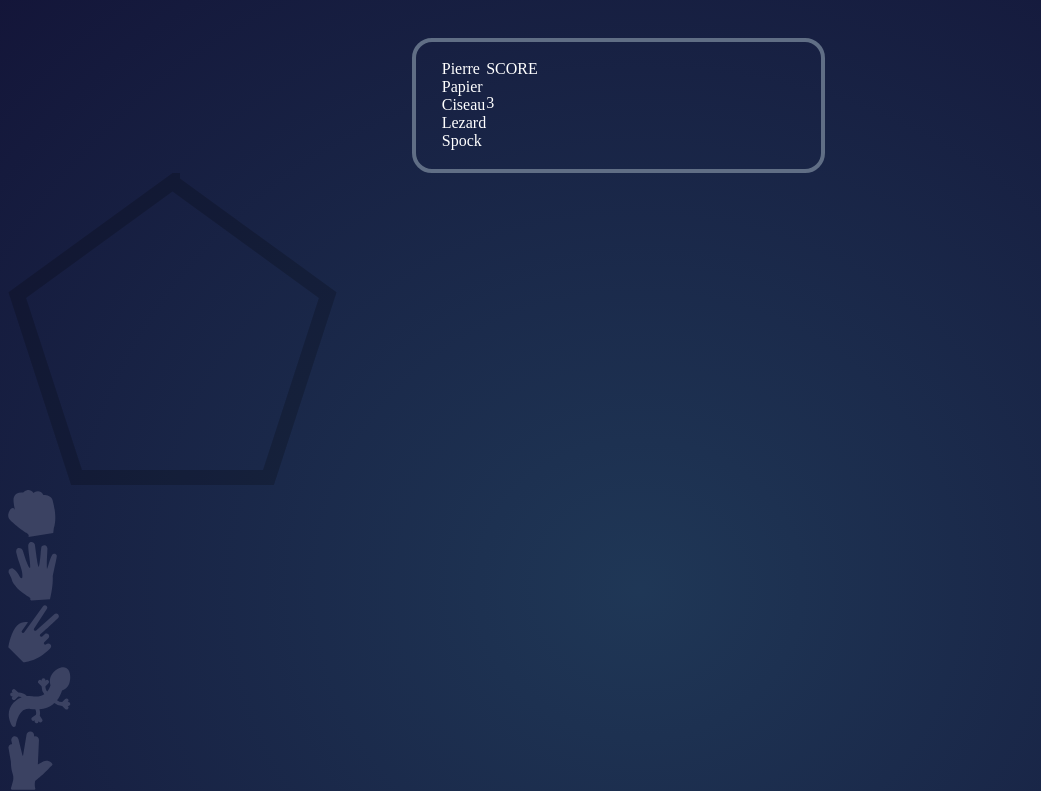
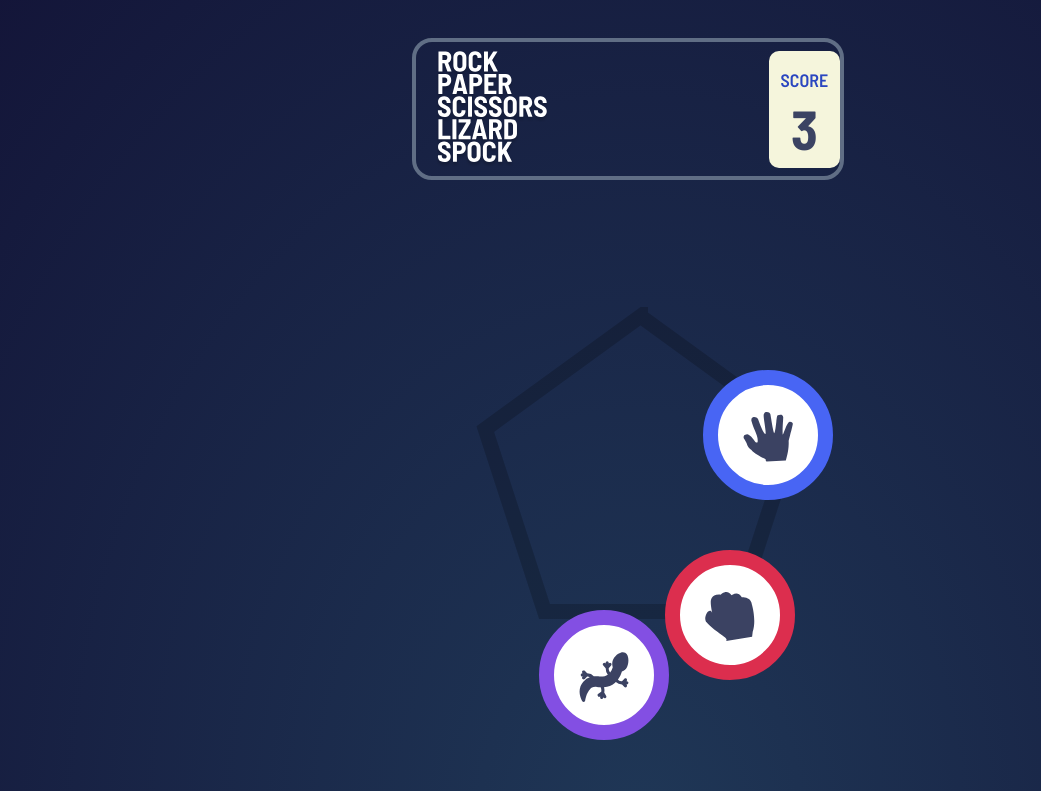
Before and after one commit to Sairyna/Chifoumi, a plain HTML site: page index.html in a window 1280 px wide. Shown: the top 791 px of the page, without its empty margins (0-1041 px from the left). Drawn offline with Linux system fonts and the light colour scheme.

Commit message:
logo+score+penta+cercle

```diff
--- a/index.html
+++ b/index.html
@@ -16,34 +16,37 @@
 
 <body>
   <section class="option">
-    <p>Pierre<br>Papier<br>Ciseau<br>Lezard<br>Spock</p>
+    <img src="images/logo-bonus.svg">
     <div class="score">
-      <p>SCORE</p>
-      <p>3</p>
+      <p class="text">SCORE</p>
+      <p class="nombre">3</p>
     </div>
   </section>
 
   <section class="jeu">
+
+    <div class="penta">
     <img src="images/bg-pentagon.svg">
+  </div>
 
-    <div class="Pierre">
-      <img src="images/icon-rock.svg">
+    <div class="pierre cercle">
+      <img class="icon" src="images/icon-rock.svg">
     </div>
 
-    <div class="Papier">
-      <img src="images/icon-paper.svg">
+    <div class="papier cercle">
+      <img class="icon" src="images/icon-paper.svg">
     </div>
 
-    <div class="Ciseau">
-      <img src="images/icon-scissors.svg">
+    <div class="ciseau cercle">
+      <img class="icon" src="images/icon-scissors.svg">
     </div>
 
-    <div class="Lezard">
-      <img src="images/icon-lizard.svg">
+    <div class="lezard cercle">
+      <img class="icon" src="images/icon-lizard.svg">
     </div>
 
-    <div class="Spock">
-      <img src="images/icon-spock.svg">
+    <div class="spock cercle">
+      <img class="icon" src="images/icon-spock.svg">
     </div>
   </section>
 </body>
--- a/styles.css
+++ b/styles.css
@@ -1,18 +1,93 @@
 body {
     background: radial-gradient(hsl(214, 47%, 23%),hsl(237, 49%, 15%));
 }
-
 .option {
     border: solid 4px;
     border-color: hsl(217, 16%, 45%);
     border-radius: 20px;
     color: white;
-    padding-left: 2%;
-    padding-top: 0.2%;
-    padding-bottom: 0.2%;
+    padding-left: 1.5%;
+    padding-top: 0.7%;
+    padding-bottom: 0.7%;
     display: flex;
     flex-direction: row;
-    width: 30%;
+    width: 32%;
     margin-top: 3%;
     margin-left: 32%;
 }
+
+.score {
+    font-family: "Barlow Semi Condensed", sans-serif;
+    font-weight: 600;
+    font-size: 18px;
+    background-color: beige;
+    margin-left: 54%;
+    width: 24%;
+    height: 10%;
+    border-radius: 10px;
+    color: hsl(229, 64%, 46%);
+}
+
+.text {
+    display: flex;
+    justify-content: center;
+}
+
+.nombre {
+    display: flex;
+    justify-content: center;
+    color: hsl(229, 25%, 31%);
+    font-size: 55px;
+    margin-top: -20%;
+    margin-bottom: 0px;
+    font-weight: 700;
+    padding-bottom: 10%;
+}
+
+.penta {
+    display: flex;
+    justify-content: center;
+    margin-top: 10%;
+}
+
+.cercle {
+    background-color: white;
+    border-radius: 100px;
+    border: solid 15px;
+    border-color: hsl(349, 71%, 52%);
+    width: 100px;
+    height: 100px;
+    display: flex;
+    justify-content: center;
+}
+
+.pierre {
+    position: relative;
+   bottom: 70px; left: 52%;
+}
+
+.papier {
+   border-color:hsl(230, 89%, 62%);
+   position: relative;
+   bottom: 380px; left: 55%;
+}
+
+.ciseau {
+    border-color: hsl(39, 89%, 49%);
+}
+
+.lezard {
+    border-color: hsl(261, 73%, 60%);
+    position: relative;
+   bottom: 400px; left: 42%;
+}
+
+.spock {
+    border-color: (189, 59%, 53%);
+}
+
+.icon {
+    width: 50%;
+    height: 50%;
+    padding-top: 27%;
+}
```
